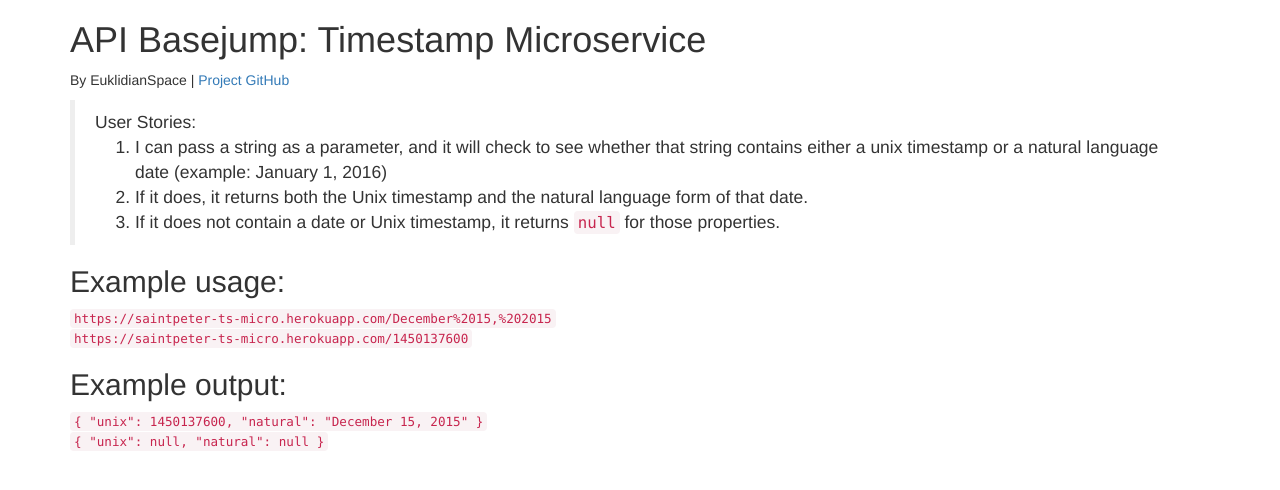
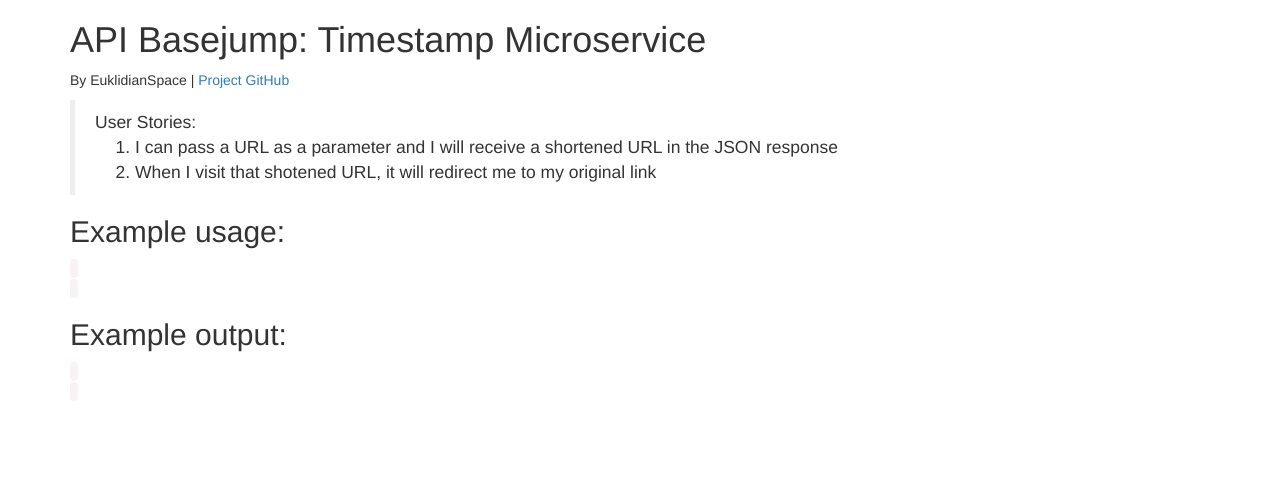
Before and after one commit to Euklidian-Space/node-toy-projects, a website: page timestamp/static/index.html in a window 1280 px wide. Drawn offline with nearby package versions, Linux system fonts and the light colour scheme.

Commit message:
initial commit for url_shortener and edit for timestamp homepage

```diff
--- a/timestamp/static/index.html
+++ b/timestamp/static/index.html
@@ -10,22 +10,25 @@
 <div class="container">
     <h1 class="header">API Basejump: Timestamp Microservice</h1>
     <p>By EuklidianSpace |
-        <a href="https://github.com/SaintPeter/basejump-timestamp-microservice">Project GitHub</a></p>
+        <a href="">Project GitHub</a></p>
     <blockquote>User Stories:
         <ol>
-            <li>I can pass a string as a parameter, and it will check to see whether that string contains either a unix
-                timestamp or a natural language date (example: January 1, 2016)
+            <li>
+ 							I can pass a URL as a parameter and I will receive a shortened URL in the
+							JSON response
             </li>
-            <li>If it does, it returns both the Unix timestamp and the natural language form of that date.</li>
-            <li>If it does not contain a date or Unix timestamp, it returns <code>null</code> for those properties.</li>
+
+						<li>
+							When I visit that shotened URL, it will redirect me to my original link
+						</li>
         </ol>
     </blockquote>
     <h2>Example usage:</h2>
-    <code>https://saintpeter-ts-micro.herokuapp.com/December%2015,%202015</code><br>
-    <code>https://saintpeter-ts-micro.herokuapp.com/1450137600</code>
+    <code></code><br>
+    <code></code>
     <h2>Example output:</h2>
-    <code>{ "unix": 1450137600, "natural": "December 15, 2015" }</code><br>
-    <code>{ "unix": null, "natural": null }</code>
+    <code></code><br>
+    <code></code>
 </div>
 </body>
 </html>
```
Also changed, not shown: url_shortener/package.json (added, +20 -0 lines), url_shortener/server.js (added, +20 -0 lines), url_shortener/static/index.html (added), 1 other file.
